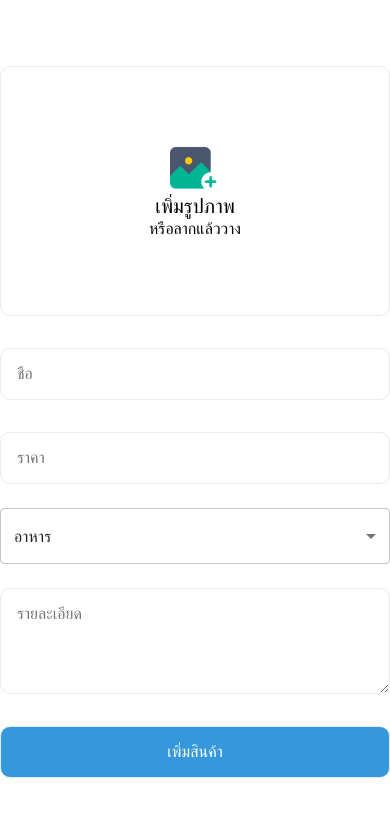
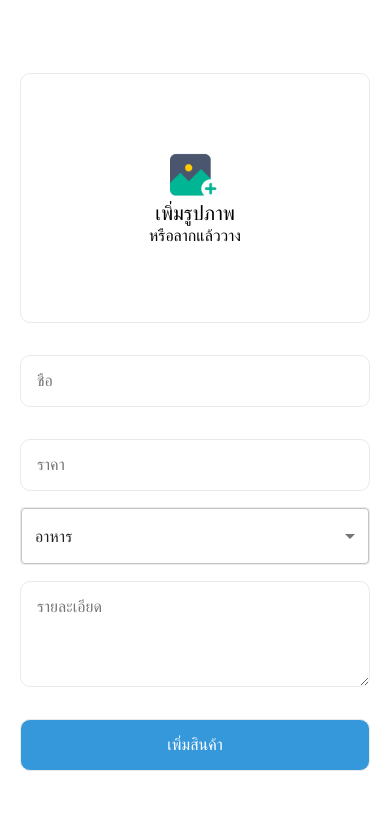
Before and after one commit to duckfollow/workout, a Next.js app: page /products/add in a window 390 px wide. Shown: the top 816 px of the page. Built offline with nearby package versions, Linux system fonts and the light colour scheme.

Commit message:
fix demo

```diff
--- a/pages/products/add.js
+++ b/pages/products/add.js
@@ -78,7 +78,11 @@ function AddProduct() {
     }
 
     return (
-        <div className={styles.container}>
+        <div className={styles.container} style={
+            {
+                padding: "20px",
+            }
+        }>
             <Head>
                 <title>เพิ่มสินค้าของคุณ | kaset</title>
                 <meta name="description" content="Generated by create next app" />
@@ -102,7 +106,7 @@ function AddProduct() {
             }
             <input className={styles.inputText} type="text" placeholder="ชื่อ" value={name} onChange={handleName} />
             <input className={styles.inputText} type="number" placeholder="ราคา" value={price} onChange={handlePrice} />
-            <FormControl sx={{ m: 1}} className={styles.inputText}>
+            {/* <FormControl sx={{ m: 1}}> */}
                 <Select
                     labelId="demo-simple-select-helper-label"
                     id="demo-simple-select-helper"
@@ -110,12 +114,13 @@ function AddProduct() {
                     onChange={handleType}
                     displayEmpty
                     inputProps={{ 'aria-label': 'Without label' }}
+                    className={styles.inputSelect}
                 >
                     <MenuItem value={1}>อาหาร</MenuItem>
                     <MenuItem value={2}>ของหวาน</MenuItem>
                     <MenuItem value={3}>เครื่องดื่ม</MenuItem>
                 </Select>
-            </FormControl>
+            {/* </FormControl> */}
             <textarea className={styles.inputTextArea} type="text" rows="4" cols="50" placeholder="รายละเอียด" value={detail} onChange={handleDetail} />
 
             <button className={styles.button} onClick={addProduct}>เพิ่มสินค้า</button>
--- a/styles/Profile.module.css
+++ b/styles/Profile.module.css
@@ -576,6 +576,18 @@
   .inputText {
     margin: 1rem;
     padding: 1rem;
+    text-decoration: none;
+    border: 1px solid #eaeaea;
+    border-radius: 10px;
+    transition: color 0.15s ease, border-color 0.15s ease;
+    display: flex;
+    font-size: 1rem;
+    width: 500px;
+    outline: none;
+    -webkit-appearance: none;
+  }
+
+  .inputSelect {
     text-decoration: none;
     border: 1px solid #eaeaea;
     border-radius: 10px;
@@ -1321,6 +1333,10 @@ Order Product
       width: 100%;
     }
 
+    .inputSelect {
+        width: 100%;
+      }
+
     .inputTextArea {
       width: 100%;
     }
```
